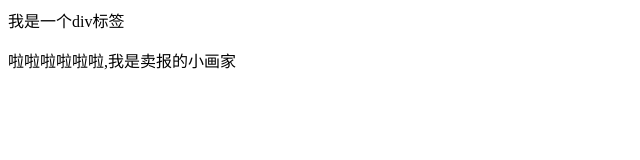
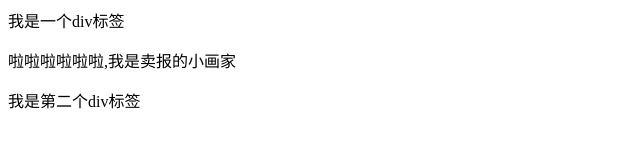
Before and after one commit to ldd-bit/66, a plain HTML site: page index.html in a window 1280 px wide. Shown: the whole page, without its empty margins (0-640 px from the left). Drawn offline with Linux system fonts and the light colour scheme.

Commit message:
添加了第二个div标签

```diff
--- a/index.html
+++ b/index.html
@@ -10,6 +10,7 @@
 <body>
     <div>我是一个div标签</div>
     <p>啦啦啦啦啦啦,我是卖报的小画家</p>
+    <div>我是第二个div标签</div>
 </body>
 
 </html>
```
